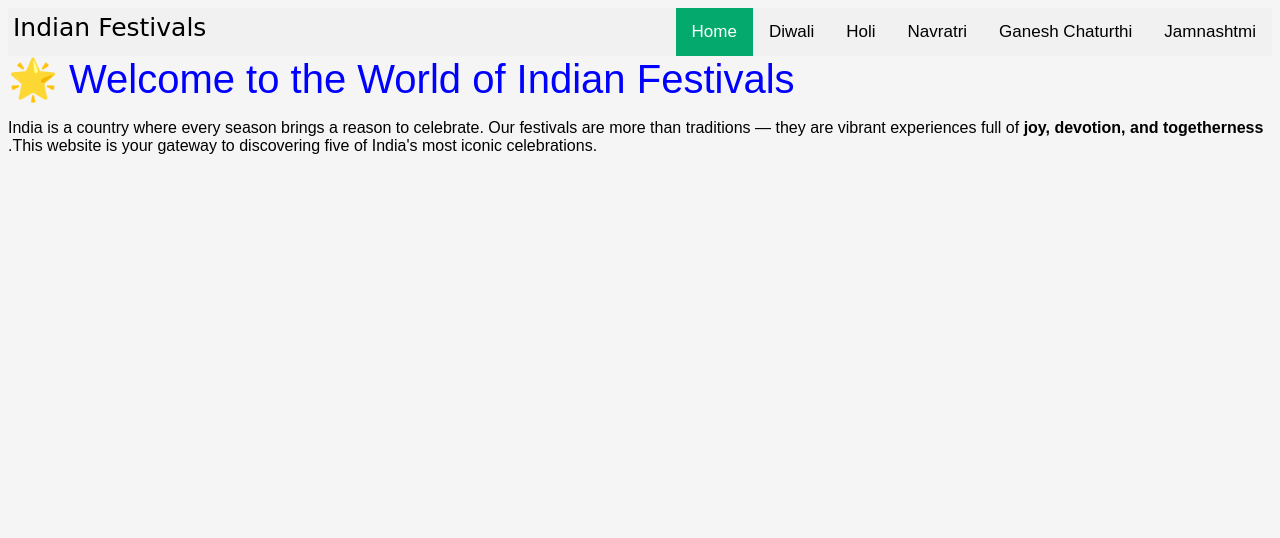
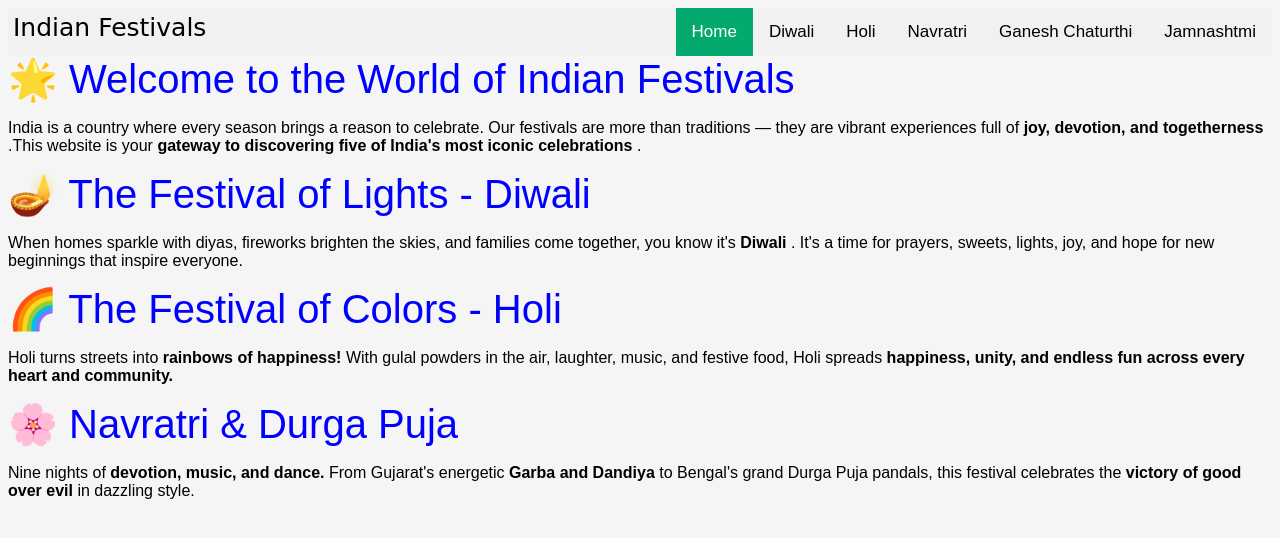
Before and after one commit to tapariapurv/indianfestivals, a plain HTML site: page index.html in a window 1280 px wide. Drawn offline with Linux system fonts and the light colour scheme.

Commit message:
Added first 4 headers in homepage

```diff
--- a/index.html
+++ b/index.html
@@ -45,7 +45,58 @@
                 <b>
                     joy, devotion, and togetherness
                 </b>
-                .This website is your gateway to discovering five of India's most iconic celebrations.
+                .This website is your
+                <b>
+                    gateway to discovering five of India's most iconic celebrations
+                </b>
+                .
+            </p>
+            <a href="html/diwali.html">
+                <font class="homepage-content-header">
+                    🪔 The Festival of Lights - Diwali
+                </font>
+            </a>
+            <p>
+                When homes sparkle with diyas, fireworks brighten the skies, and families come together, you know it's
+                <b>
+                    Diwali
+                </b>
+                . It's a time for prayers, sweets, lights, joy, and hope for new beginnings that inspire everyone.
+            </p>
+            <a href="html/holi.html">
+                <font class="homepage-content-header">
+                    🌈 The Festival of Colors - Holi
+                </font>
+            </a>
+            <p>
+                Holi turns streets into
+                <b>
+                    rainbows of happiness!
+                </b>
+                With gulal powders in the air, laughter, music, and festive food, Holi spreads
+                <b>
+                    happiness, unity, and endless fun across every heart and community.
+                </b>
+            </p>
+            <a href="html/navratri.html">
+                <font class="homepage-content-header">
+                    🌸 Navratri & Durga Puja
+                </font>
+            </a>
+            <p>
+               Nine nights of
+               <b>
+                    devotion, music, and dance.
+                </b>
+                From Gujarat's energetic
+                <b>
+                    Garba and Dandiya
+                </b>
+                to Bengal's grand Durga Puja pandals, this festival celebrates the
+                <b>
+                    victory of good over evil
+                </b>
+                in dazzling style.
             </p>
         </div>
     </body>
```
